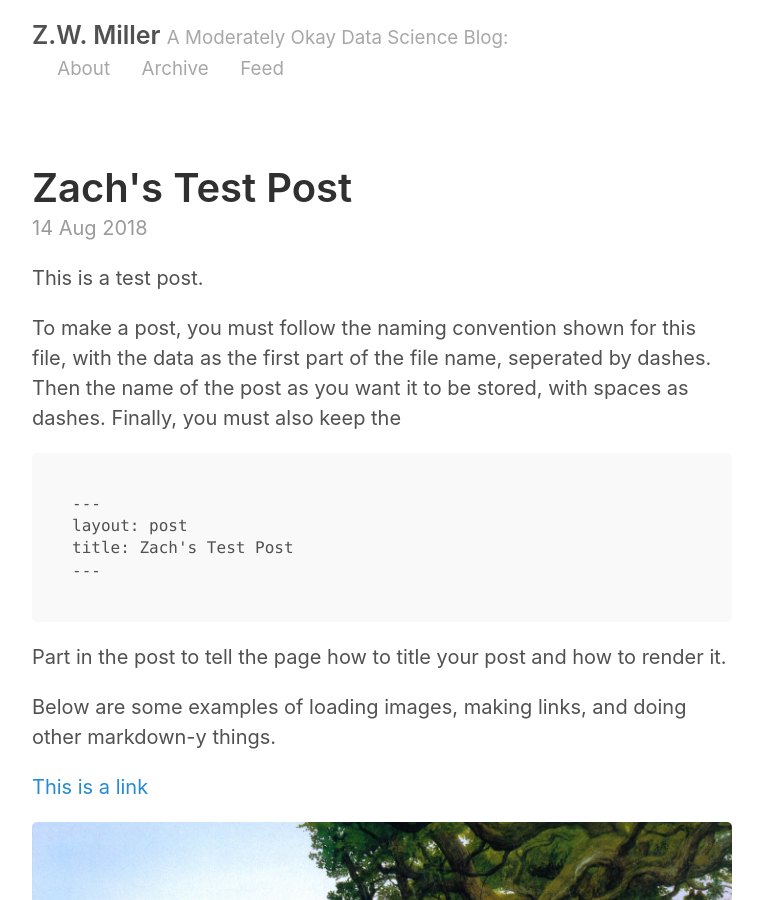
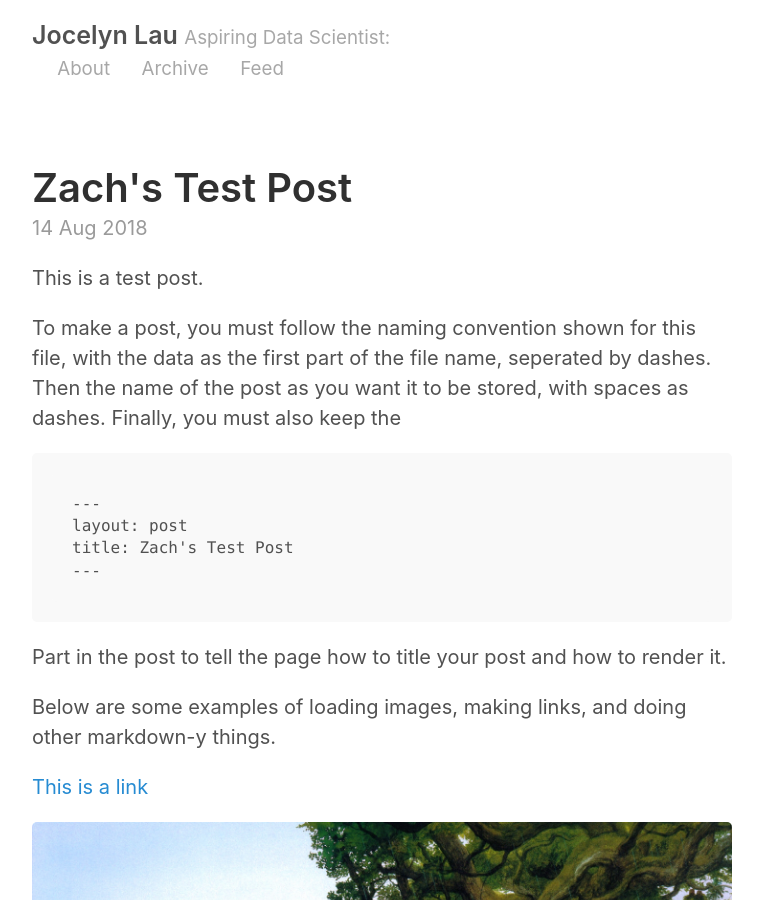
Before and after one commit to jocelynlau/jocelynlau.github.io, a Jekyll site: the page built from index.html, in a window 1280 px wide and 900 px high. Shown: the whole window, without its empty margins (258-1021 px from the left). Built offline with Jekyll 4.4.1, drawn with Linux system fonts in a browser that asks for light colours; the list of posts is cut into pages by our own code.

Commit message:
Update _config.yml

```diff
--- a/_config.yml
+++ b/_config.yml
@@ -2,9 +2,9 @@
 permalink:           pretty
 
 # Setup
-title:               Z.W. Miller
-tagline:             A Moderately Okay Data Science Blog
-url:                 http://zwmiller.github.io
+title:               Jocelyn Lau
+tagline:             Aspiring Data Scientist
+url:                 http://jocelynlau.github.io
 paginate:            2
 baseurl:             ""
 
@@ -17,14 +17,14 @@ sass:
 
 # About/contact
 author:
-  name:              Zach Miller
-  url:               https://twitter.com/zaglamir
-  email:             zach@thisismetis.com
+  name:              Jocelyn Lau
+  url:               https://github.com/jocelynlau
+  email:             jlau401@gmail.com
 
 # Custom vars
 version:             2.0.0
 github:
-  repo:              https://github.com/zwmiller
+  repo:              https://github.com/jocelynlau
 
 # Gems
 gems:
```
